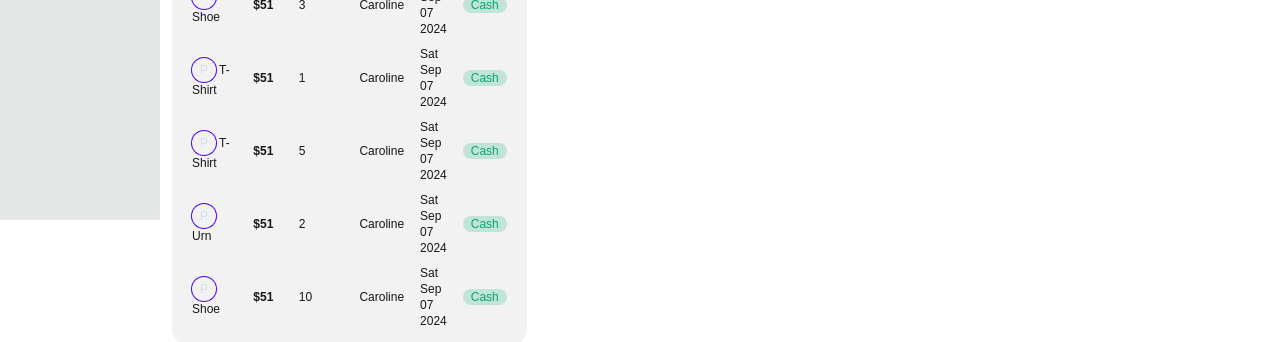
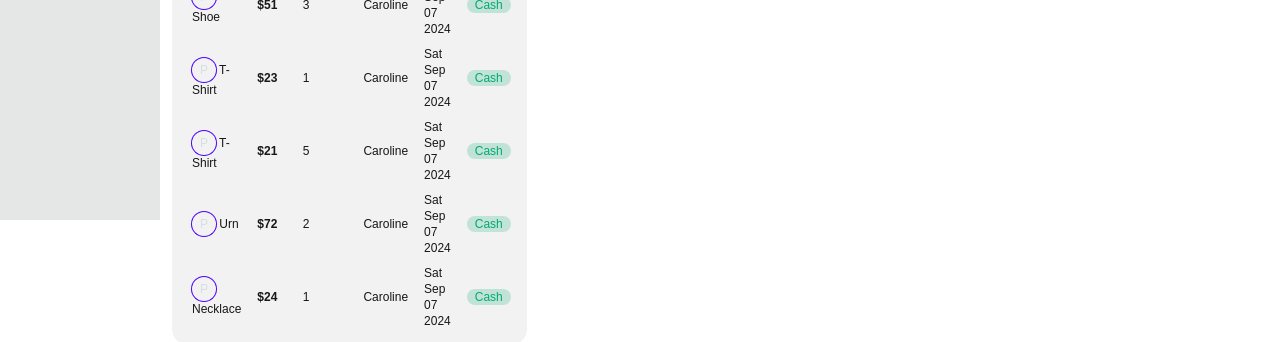
Before and after one commit to HunterGalloway-dev/swiftlaunch, a Next.js app: page /dashboard in a window 1280 px wide. Shown: the part 580-922 px from the top of the page. Built offline with nearby package versions, Linux system fonts and the light colour scheme.

Commit message:
Updated mock table

```diff
--- a/src/app/components/RecentSales/index.tsx
+++ b/src/app/components/RecentSales/index.tsx
@@ -7,10 +7,10 @@ const RecentSales = () => {
   const headers = ["Product", "Price", "Quanity", "Vendor", "Date", "Type"];
   const data = [
     ["Shoe", "$51", 3, "Caroline", new Date(Date.now()), "cash"],
-    ["T-Shirt", "$51", 1, "Caroline", new Date(Date.now()), "cash"],
-    ["T-Shirt", "$51", 5, "Caroline", new Date(Date.now()), "cash"],
-    ["Urn", "$51", 2, "Caroline", new Date(Date.now()), "cash"],
-    ["Shoe", "$51", 10, "Caroline", new Date(Date.now()), "cash"],
+    ["T-Shirt", "$23", 1, "Caroline", new Date(Date.now()), "cash"],
+    ["T-Shirt", "$21", 5, "Caroline", new Date(Date.now()), "cash"],
+    ["Urn", "$72", 2, "Caroline", new Date(Date.now()), "cash"],
+    ["Necklace", "$24", 1, "Caroline", new Date(Date.now()), "cash"],
   ];
 
   const bold = (val: string) => <p className="font-extrabold">{val}</p>;
```
